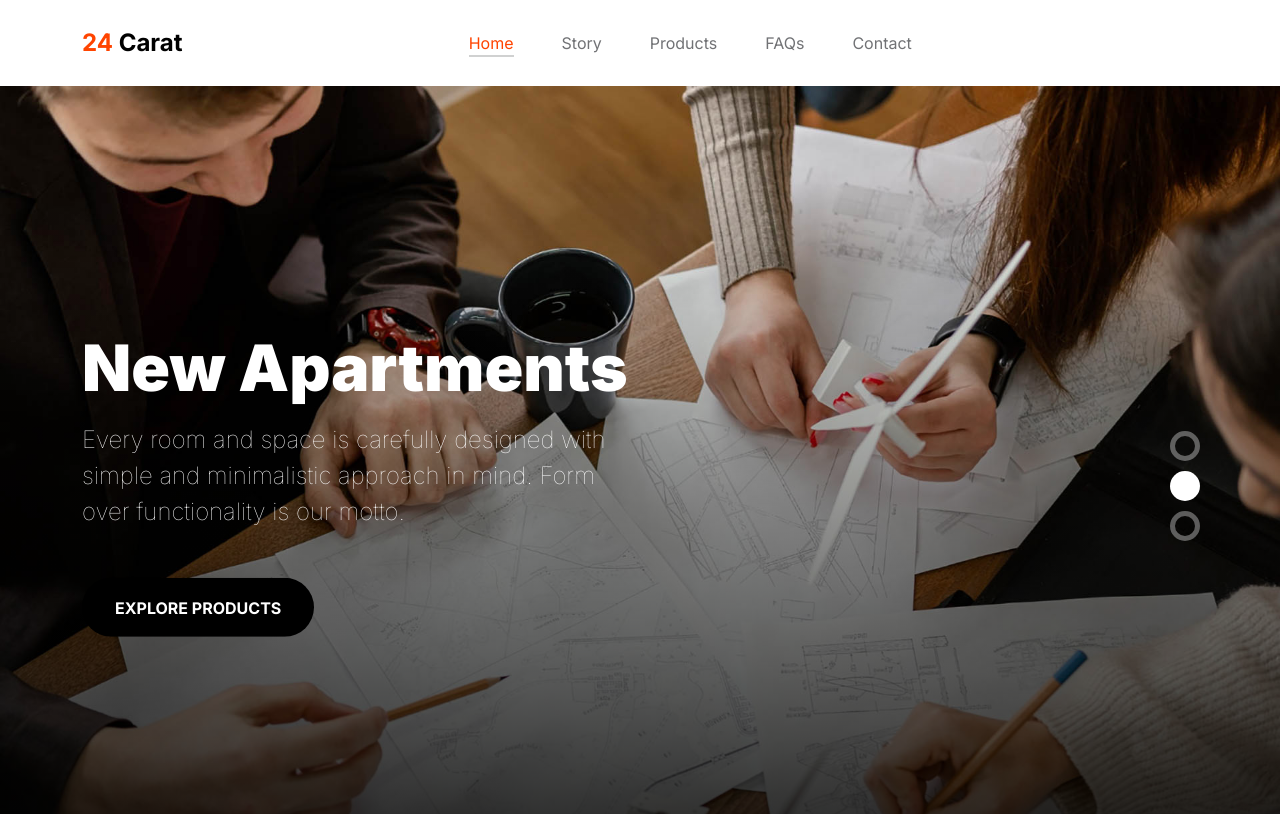
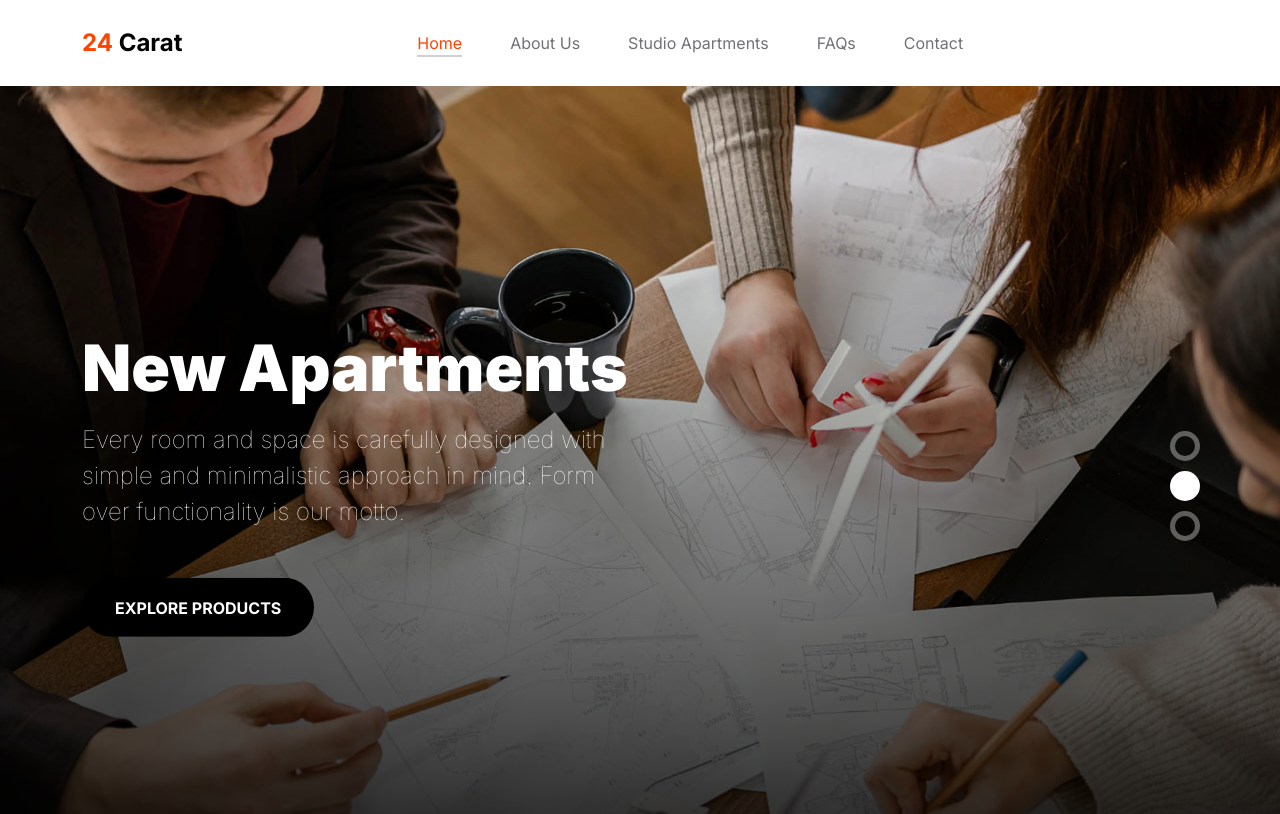
Before and after one commit to hdmodha/24carat, a plain HTML site: page index.html in a window 1280 px wide. Shown: the top 814 px of the page. Drawn offline with Linux system fonts and the light colour scheme.

Commit message:
change navbar content text

```diff
--- a/index.html
+++ b/index.html
@@ -60,11 +60,11 @@
               </li>
 
               <li class="nav-item">
-                <a class="nav-link" href="about.html">Story</a>
+                <a class="nav-link" href="about.html">About Us</a>
               </li>
 
               <li class="nav-item">
-                <a class="nav-link" href="products.html">Products</a>
+                <a class="nav-link" href="products.html">Studio Apartments</a>
               </li>
 
               <li class="nav-item">
```
